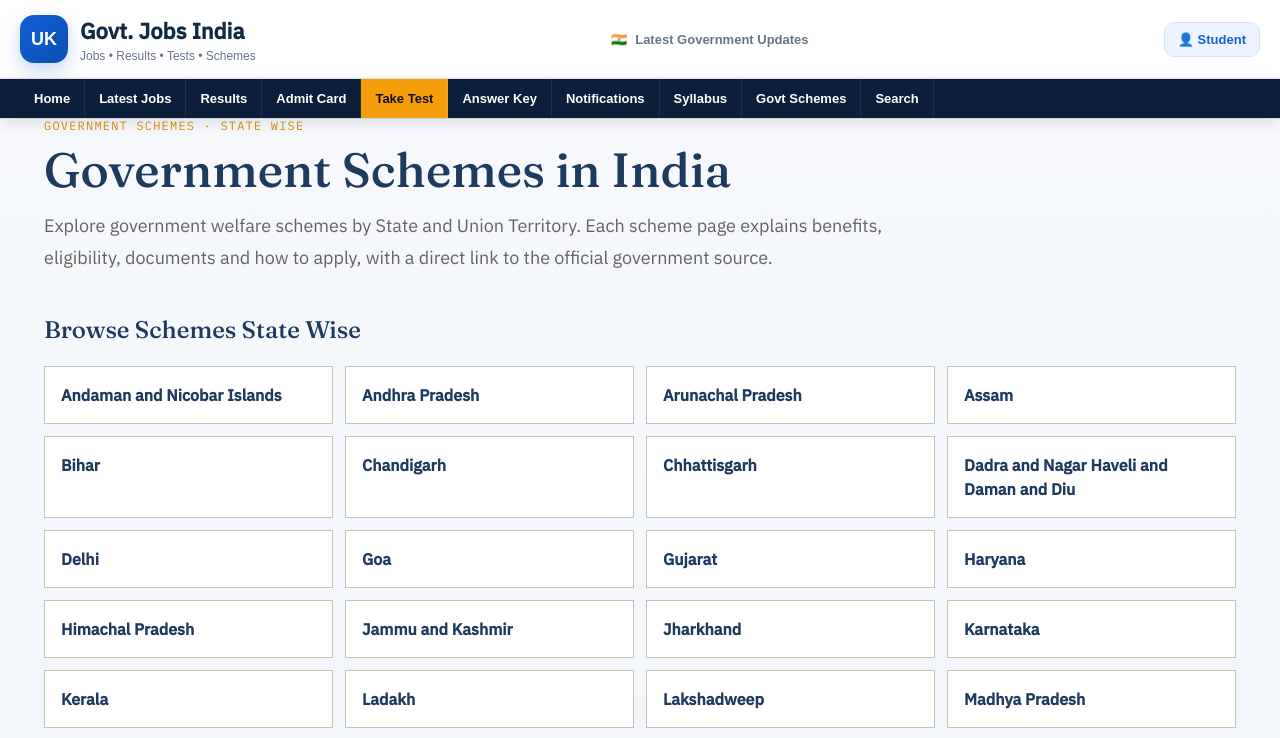
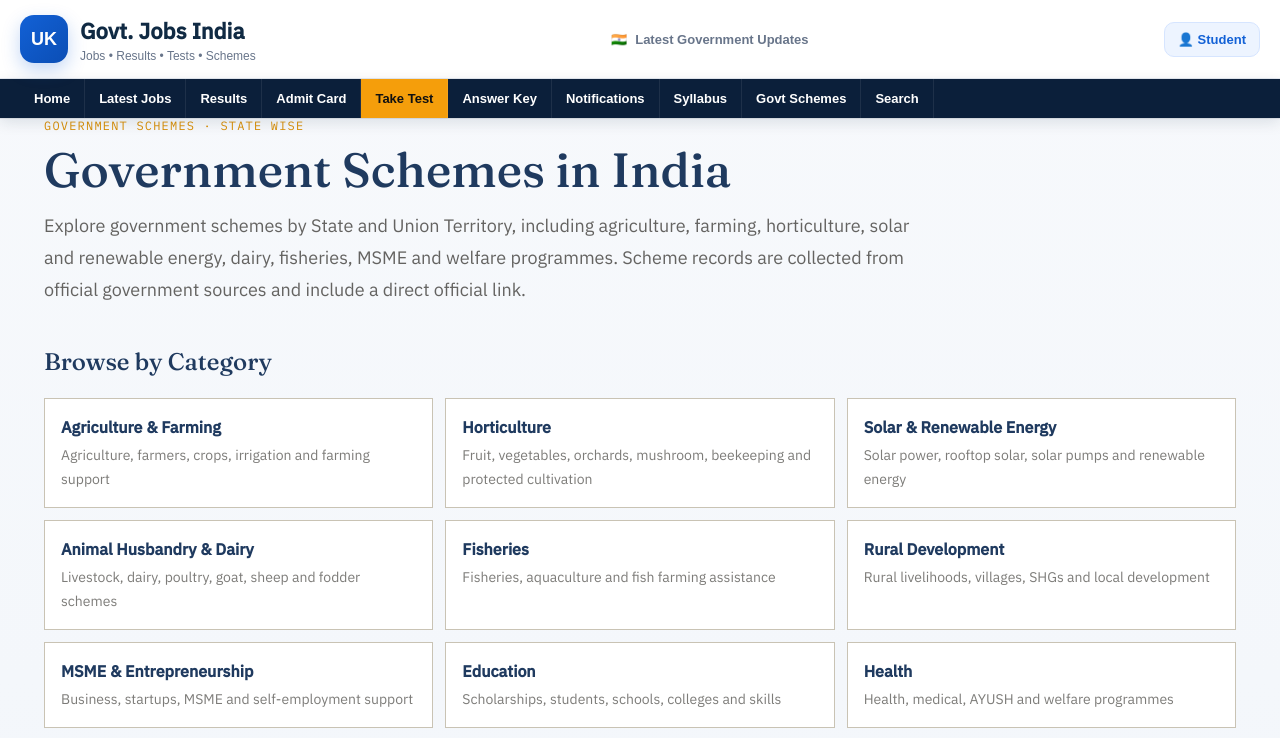
Before and after one commit to 1testbot0019-boop/job-website, a Next.js app in the folder frontend/: page /government-schemes in a window 1280 px wide. Shown: the top 738 px of the page. Built offline with nearby package versions, Linux system fonts and the light colour scheme; no server answers; the database is empty.

Commit message:
Expand government schemes landing page with sector categories

```diff
--- a/frontend/app/government-schemes/page.js
+++ b/frontend/app/government-schemes/page.js
@@ -5,9 +5,24 @@ import { STATES, stateSlug } from "../../lib/states";
 
 export const revalidate = 1800;
 export const metadata = {
-  title: "Government Schemes in India 2026 – State Wise Schemes, Eligibility & Benefits",
-  description: "Find Central and State Government Schemes in India with eligibility, benefits, required documents, application process and official government links.",
+  title: "Government Schemes in India 2026 – State Wise, Agriculture, Solar & Horticulture",
+  description: "Find Central and State Government Schemes in India for agriculture, farming, horticulture, solar, dairy, fisheries, MSME, education, health and welfare with official government links.",
 };
+
+const CATEGORIES = [
+  ["Agriculture & Farming", "Agriculture, farmers, crops, irrigation and farming support"],
+  ["Horticulture", "Fruit, vegetables, orchards, mushroom, beekeeping and protected cultivation"],
+  ["Solar & Renewable Energy", "Solar power, rooftop solar, solar pumps and renewable energy"],
+  ["Animal Husbandry & Dairy", "Livestock, dairy, poultry, goat, sheep and fodder schemes"],
+  ["Fisheries", "Fisheries, aquaculture and fish farming assistance"],
+  ["Rural Development", "Rural livelihoods, villages, SHGs and local development"],
+  ["MSME & Entrepreneurship", "Business, startups, MSME and self-employment support"],
+  ["Education", "Scholarships, students, schools, colleges and skills"],
+  ["Health", "Health, medical, AYUSH and welfare programmes"],
+  ["Women & Child", "Women, girls, children and maternal support"],
+  ["Housing", "Housing, shelter and home assistance"],
+  ["Social Security", "Pension, disability, widow and senior citizen schemes"],
+];
 
 export default async function GovernmentSchemesPage() {
   const schemes = await getSchemes({ limit: 100 });
@@ -16,8 +31,20 @@ export default async function GovernmentSchemesPage() {
       <header className="mb-10 max-w-4xl">
         <div className="font-mono text-xs uppercase tracking-widest text-marigold mb-3">Government Schemes · State Wise</div>
         <h1 className="font-display text-4xl md:text-5xl text-ridge leading-tight mb-4">Government Schemes in India</h1>
-        <p className="text-lg text-ink/70 leading-8">Explore government welfare schemes by State and Union Territory. Each scheme page explains benefits, eligibility, documents and how to apply, with a direct link to the official government source.</p>
+        <p className="text-lg text-ink/70 leading-8">Explore government schemes by State and Union Territory, including agriculture, farming, horticulture, solar and renewable energy, dairy, fisheries, MSME and welfare programmes. Scheme records are collected from official government sources and include a direct official link.</p>
       </header>
+
+      <section className="mb-12">
+        <h2 className="font-display text-2xl text-ridge mb-5">Browse by Category</h2>
+        <div className="grid md:grid-cols-2 lg:grid-cols-3 gap-3">
+          {CATEGORIES.map(([category, description]) => (
+            <div key={category} className="border border-stone bg-white p-4">
+              <h3 className="font-semibold text-ridge">{category}</h3>
+              <p className="text-sm text-ink/60 mt-1 leading-6">{description}</p>
+            </div>
+          ))}
+        </div>
+      </section>
 
       <section className="mb-12">
         <h2 className="font-display text-2xl text-ridge mb-5">Browse Schemes State Wise</h2>
```
